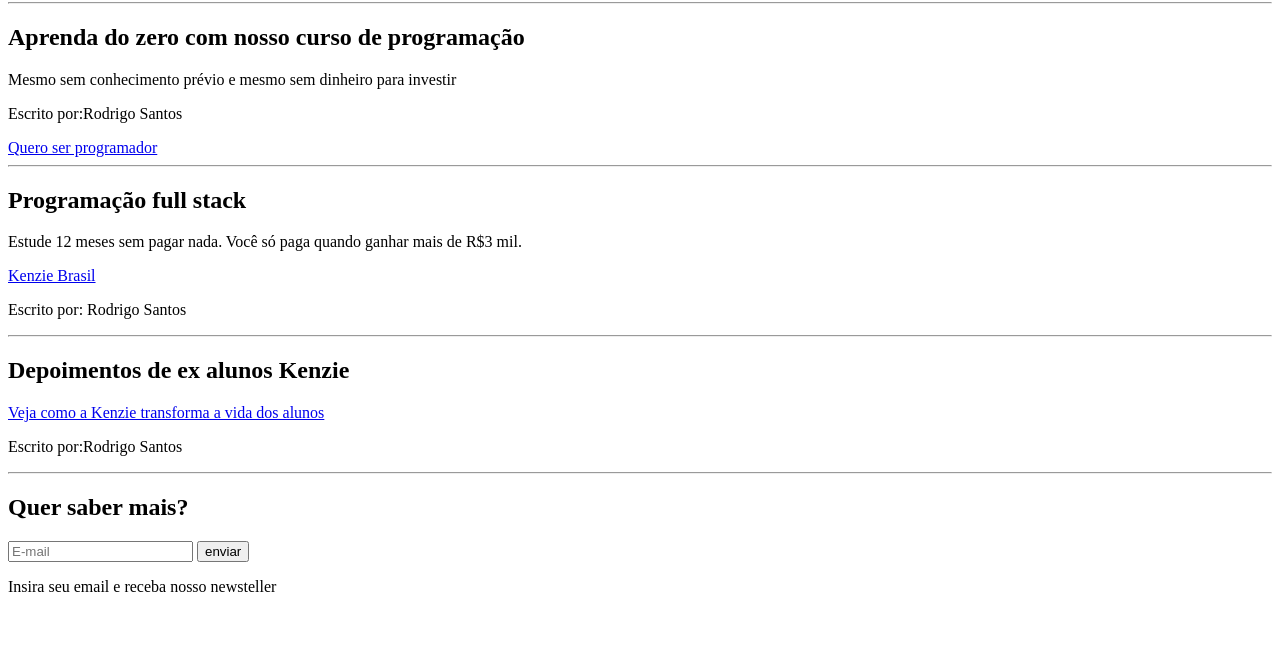
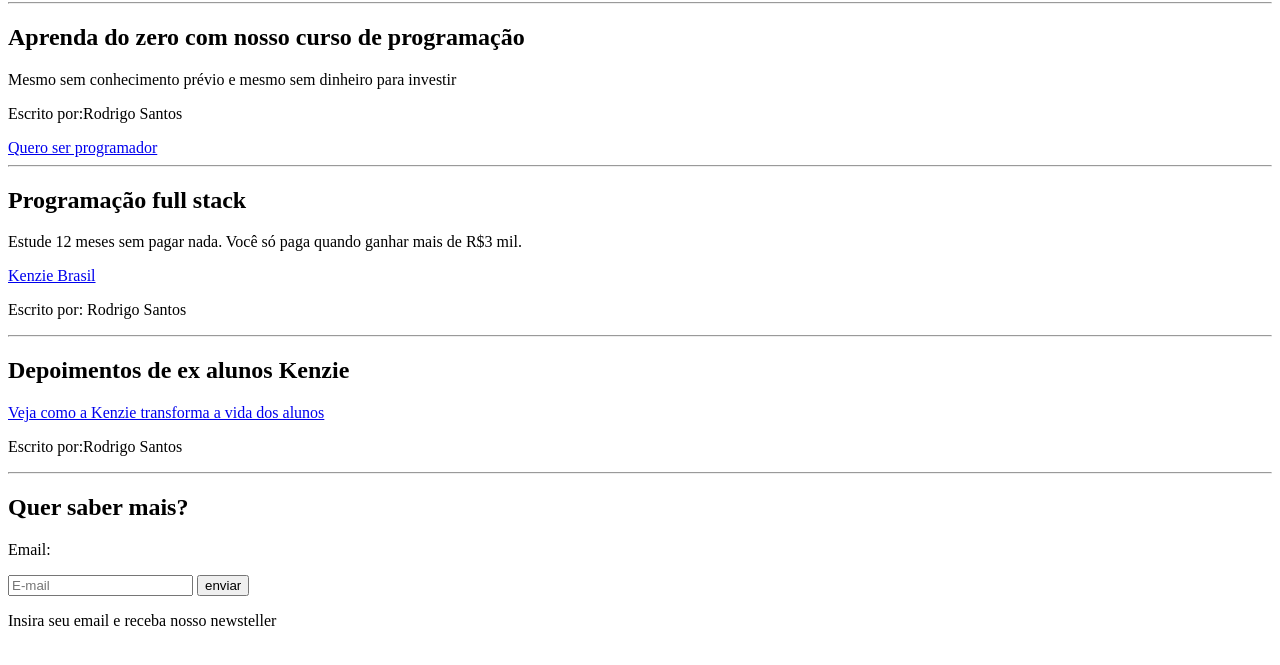
Before and after one commit to Kenzie-Academy-Brasil-Developers/m1_sprint1_entrega_blog-Rodrigo-Rods, a plain HTML site: page index.html in a window 1280 px wide. Shown: the part 127-792 px from the top of the page. Drawn offline with Linux system fonts and the light colour scheme.

Commit message:
S1 Blog da Kenzie

```diff
--- a/index.html
+++ b/index.html
@@ -29,6 +29,7 @@
         <hr>
         <form>
             <h2>Quer saber mais?</h2>
+            <p>Email:</p>
             <input type="email" label="email" placeholder="E-mail">
   <button type="submit">enviar</button>
             <p>Insira seu email e receba nosso newsteller</p>
```
